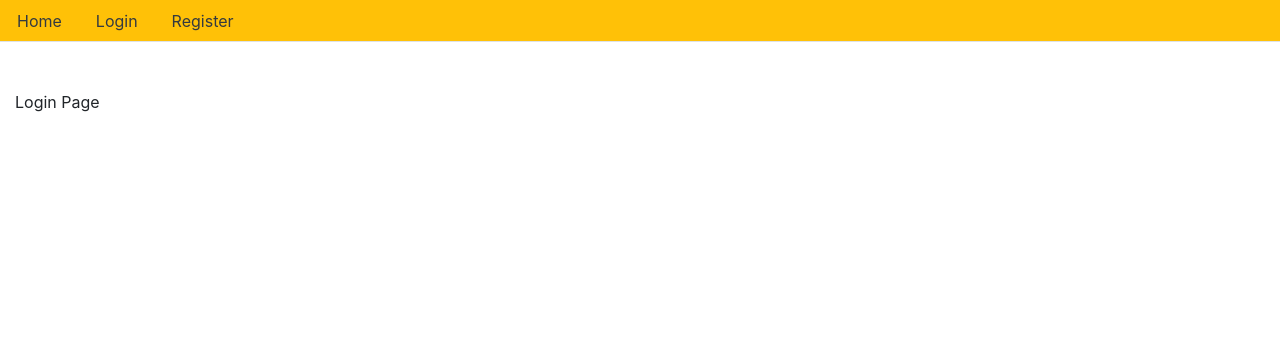
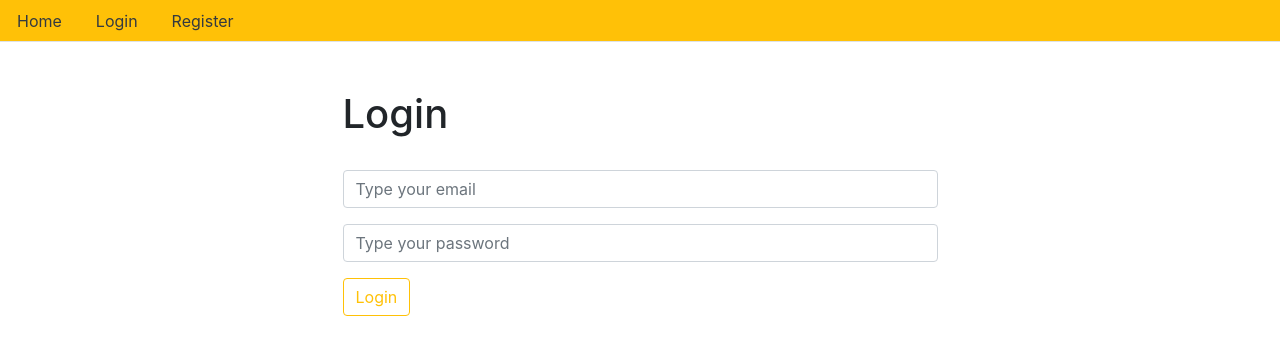
Before and after one commit to romanpastu/hackor, a Next.js app in the folder nextjs-front/: page /login in a window 1280 px wide. Shown: the top 354 px of the page. Built offline with nearby package versions, Linux system fonts and the light colour scheme.

Commit message:
login page creation

```diff
--- a/nextjs-front/pages/login.js
+++ b/nextjs-front/pages/login.js
@@ -1,5 +1,71 @@
+import { useState, useEffect } from 'react'
 import Layout from '../components/Layout'
+import Link from 'next/link'
+import Router from 'next/router'
+import axios from 'axios'
+import { showSuccessMessage, showErrorMessage } from '../helpers/alerts'
+import {API} from '../config'
 
-const Login = () => <Layout>Login Page</Layout>
+const Login = () => {
+
+    const [state, setState] = useState({
+        email: '',
+        password: '',
+        error: '',
+        success: '',
+        buttonText: 'Login'
+    })
+
+    const { email, password, error, success, buttonText } = state;
+
+    const handleChange = (name) => (e) => {
+        setState({ ...state, [name]: e.target.value, error: '', success: '', buttonText: 'Login' })
+    }
+
+    const handleSubmit = async (e) =>{
+        e.preventDefault();
+        setState({ ...state, buttonText: 'Logging in' })
+        try{
+            const res = await axios.post(`${API}/login`, {
+                email,
+                password
+            })
+            console.log(res)
+        }catch(err){
+            console.log(err.response)
+            setState({ ...state, buttonText: 'Login', error: err.response.data.error })
+        }
+    }
+
+
+    const loginForm = () => {
+        return (
+            <form onSubmit={handleSubmit}>
+                <div className="form-group">
+                    <input value={email} onChange={handleChange('email')} type="email" className="form-control" placeholder="Type your email" required/>
+                </div>
+                <div className="form-group">
+                    <input value={password} onChange={handleChange('password')} type="password" className="form-control" placeholder="Type your password" required/>
+                </div>
+                <div className="form-group">
+                    <button className="btn btn-outline-warning">{buttonText}</button>
+                </div>
+            </form>
+        )
+    }
+
+    return (
+        <Layout>
+            <div className="col-md-6 offset-md-3">
+                <h1>Login</h1>
+                <br />
+                {success && showSuccessMessage(success)}
+                {error && showErrorMessage(error)}
+                {loginForm()}
+            </div>
+        </Layout>
+    );
+
+}
 
 export default Login;
```
